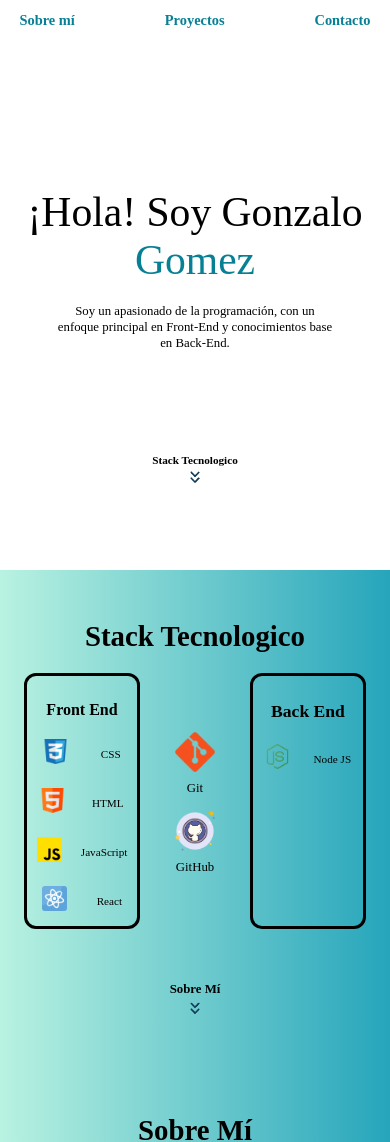
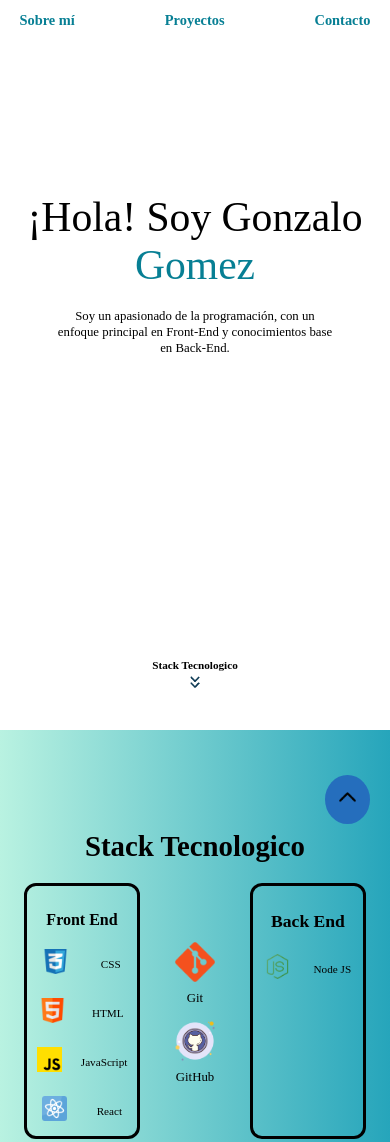
Before and after one commit to gonzalovalentingomez/portfolio-web, a website: page index.html in a window 390 px wide. Shown: the top 1142 px of the page. Drawn offline with nearby package versions, Linux system fonts and the light colour scheme.

Commit message:
arreglos en mobile

```diff
--- a/index.html
+++ b/index.html
@@ -132,6 +132,8 @@
                 </div>
             </section>
 
+            <button id="btnInicio" class="btn-flotante"><img src="img/flecha.png" alt="flecha inicio" class="btn-flecha"></button>
+
             <hr>
 
         <section id="contacto" class="contacto">
@@ -148,5 +150,7 @@
             </div>
         </section>
     </main>
+
+    <script src="js/btn-flotante.js"></script>
 </body>
 </html>
--- /dev/null
+++ b/js/btn-flotante.js
@@ -0,0 +1,3 @@
+document.getElementById('btnInicio').addEventListener('click', function() {
+    window.scrollTo({ top: 0, behavior: 'smooth' });
+});
--- /dev/null
+++ b/scss/layout/_btn-flotante.scss
@@ -0,0 +1,18 @@
+/*Boton flotante*/
+.btn-flotante {
+    position: fixed;
+    bottom: 20px;
+    right: 20px;
+    padding: 10px 10px;
+    background-color: #256ebd;
+    color: white;
+    border: none;
+    border-radius: 100%;
+    cursor: pointer;
+    z-index: 1000;
+    .btn-flecha{
+        width: 25px;
+        height: 25px;
+        align-content: center;
+    }
+}
--- a/scss/mob-media-queries/mobile.scss
+++ b/scss/mob-media-queries/mobile.scss
@@ -70,7 +70,7 @@
 
     /*Portada*/
     .portada{
-        height: 520px;
+        height: 730px;
         width: 100%;
         text-align: center;
         display: flex;
@@ -102,7 +102,7 @@
             flex-direction: column;
             justify-content: center;
             align-items: center;
-            margin-top: 100px;
+            margin-top: 300px;
             .more-stack__titulo{
                 font-size: 0.7rem;
                 font-weight: 900;
@@ -121,6 +121,8 @@
 
     /*Stack-Tecnologico*/
     .stack-tecnologico{
+        height: 700px;
+        align-content: center;
         .stack-tecnologico__titulo{
             text-align: center;
             font-size: 1.8rem;
@@ -211,7 +213,7 @@
             flex-direction: column;
             justify-content: center;
             align-items: center;
-            margin-top: 50px;
+            margin-top: 300px;
             .more-sobre-mi__titulo{
                 font-size: 0.8rem;
                 font-weight: 900;
--- a/scss/style.scss
+++ b/scss/style.scss
@@ -6,6 +6,7 @@
 @import "layout/header.scss";
 @import "layout/main";
 @import "layout/contacto.scss";
+@import "layout/btn-flotante.scss";
 
 /*Sections*/
 @import "sections/portada";
```
Also changed, not shown: css/mob-media-queries/mobile.css, css/style.css, img/flecha.png (added), 2 other files.
